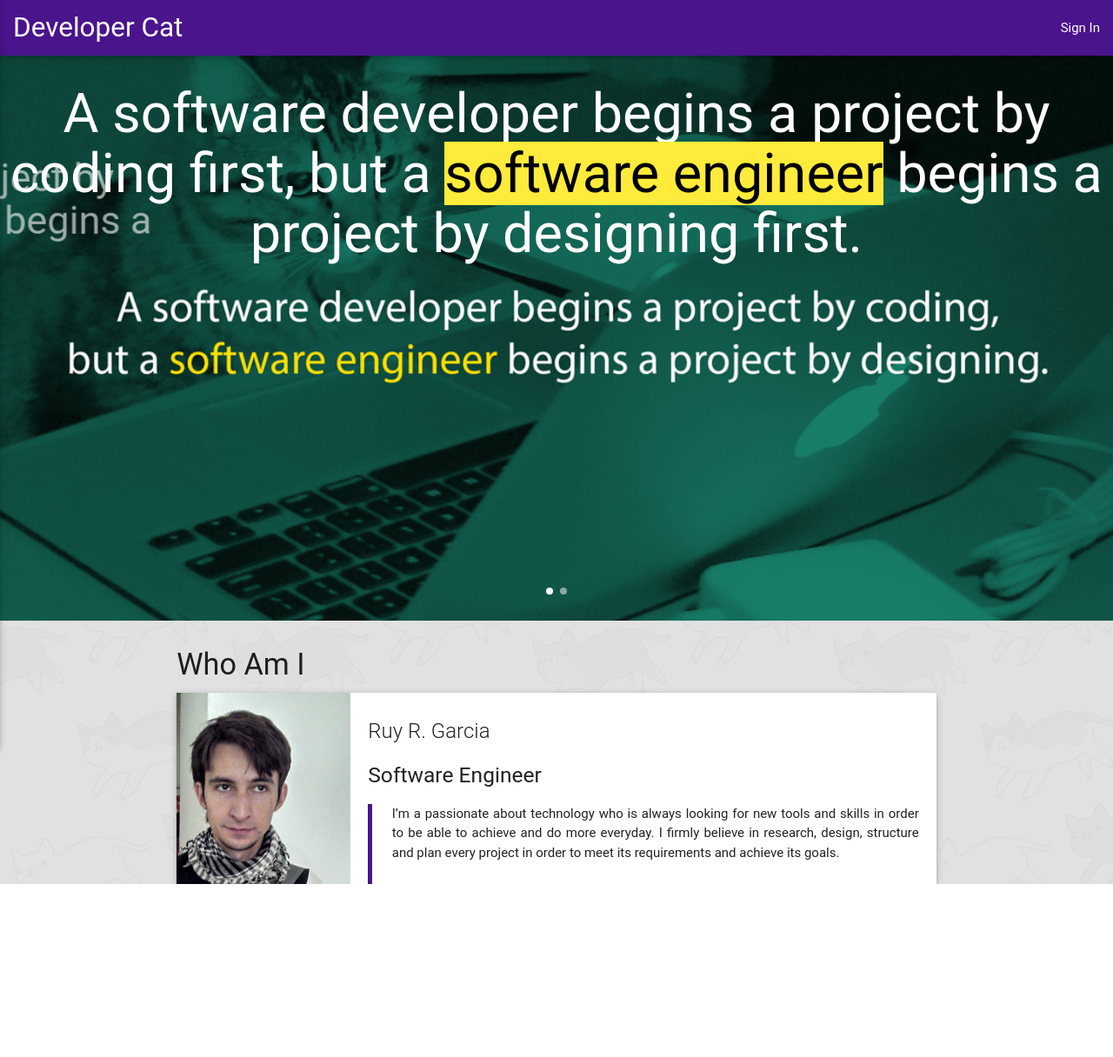
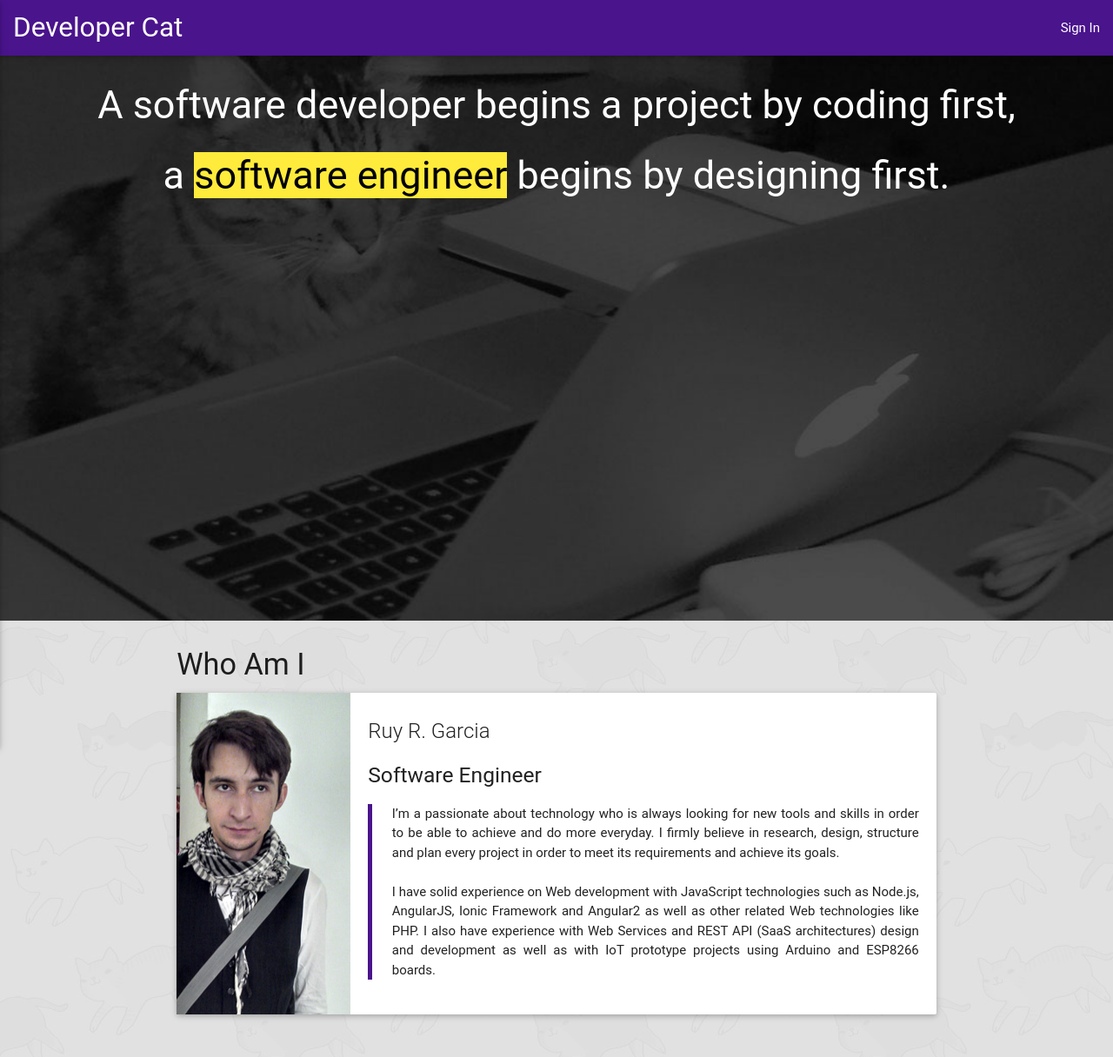
Before and after one commit to rrgarciach/developercat, a Node project: template templates/views/index.hbs in a window 1280 px wide. Shown: the top 1216 px of the page at 87% size. Run offline with Node 20 templates, Linux system fonts and the light colour scheme; the template is opened without the code that fills it, so the values that code supplies are empty; some libraries are stand-ins or nearby versions; some web fonts are replaced; grey boxes are pictures that could not be loaded.

Commit message:
Adjust in carousel.

```diff
--- a/public/styles/site/index.scss
+++ b/public/styles/site/index.scss
@@ -6,9 +6,17 @@
 
   .carousel-slider {
 	height: 650px;
-	background-image: url("../../images/carrousel/01.jpg");
+	background-image: url("../../images/carrousel/bkgr-gray.jpg");
 	background-size: cover;
 	background-position: center;
+
+	.carousel-item {
+	  //margin-top: 5em;
+	  h1 {
+		font-size: 3em;
+	  }
+	}
+
   }
 
   #me {
--- a/templates/views/index.hbs
+++ b/templates/views/index.hbs
@@ -7,12 +7,8 @@
             <!--<source src="http://touchtitans.com/wp-content/uploads/2014/11/video-background.ogv" type="video/ogg">-->
         </video>
         <div class="carousel-item white-text">
-            <h1>A software developer begins a project by coding first,
-                but a <span class="yellow black-text">software engineer</span> begins a project by designing first.</h1>
-        </div>
-        <div class="carousel-item white-text">
-            <h1>A software developer begins a project by coding first,
-                but a <span class="yellow black-text">software engineer</span> begins a project by designing first.</h1>
+            <h1>A software developer begins a project by coding first,</h1>
+			<h1>a <span class="yellow black-text">software engineer</span> begins by designing first.</h1>
         </div>
     </div>
 
```
Also changed, not shown: public/images/carrousel/01.jpg (deleted), public/images/carrousel/bkgr-gray.jpg (added), public/images/carrousel/bkgr-teal.jpg (renamed from public/images/carrousel/background.jpg), public/styles/site.css.
